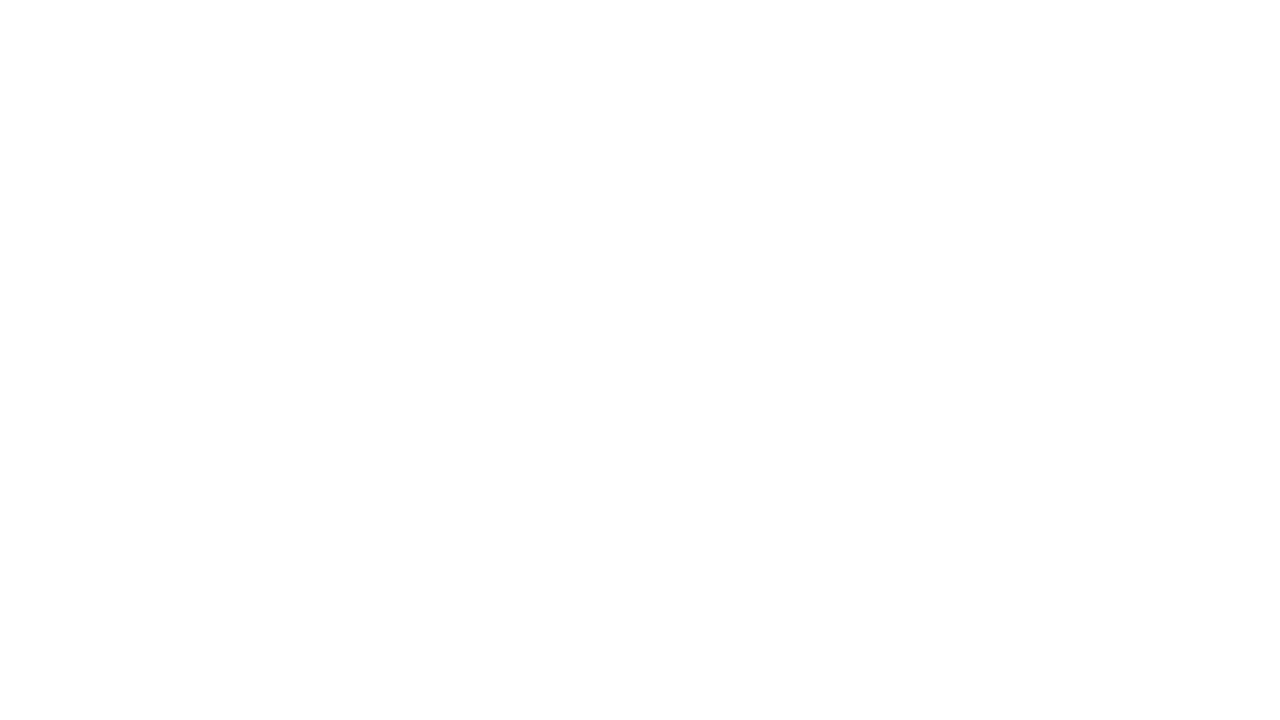
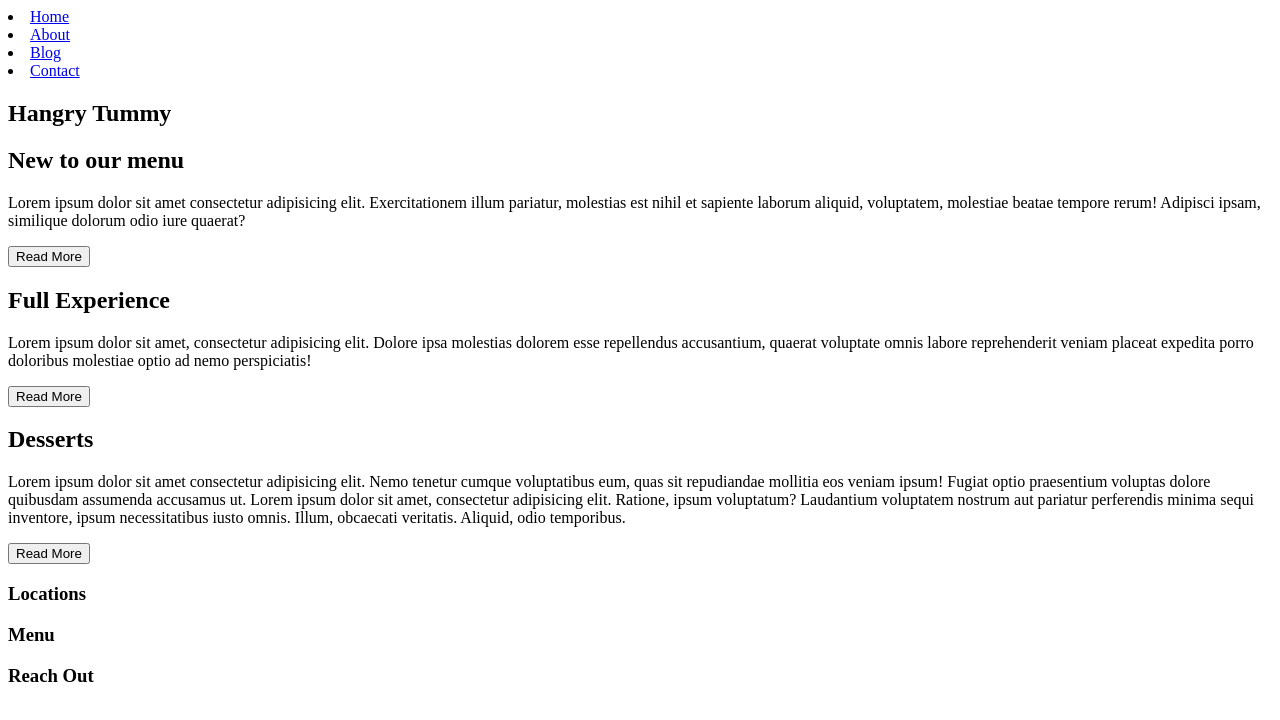
Before and after one commit to Kbruce12/kevinBruce-assignment1, a plain HTML site: page index.html in a window 1280 px wide. Drawn offline with Linux system fonts and the light colour scheme.

Commit message:
added html to index.html

```diff
--- a/index.html
+++ b/index.html
@@ -4,9 +4,51 @@
     <meta charset="UTF-8">
     <meta http-equiv="X-UA-Compatible" content="IE=edge">
     <meta name="viewport" content="width=device-width, initial-scale=1.0">
-    <title>Document</title>
+    <title>Hangry-Tummy</title>
 </head>
 <body>
-
+    <header>
+        <div class="wrapper">
+            <nav>
+                <li><a href="#home">Home</a></li>
+                <li><a href="#about">About</a></li>
+                <li><a href="#blog">Blog</a></li>
+                <li><a href="#contact">Contact</a></li>
+                <h1>Hangry Tummy</h1>
+            </nav>
+        </div>
+    </header>
+    <main>
+        <div class="wrapper">
+            <section>
+                <h2>New to our menu</h2>
+                <p>Lorem ipsum dolor sit amet consectetur adipisicing elit. Exercitationem illum pariatur, molestias est nihil et sapiente laborum aliquid, voluptatem, molestiae beatae tempore rerum! Adipisci ipsam, similique dolorum odio iure quaerat?</p>
+                <button>Read More</button>
+                <div class="imgcontainer">
+                </div>
+            </section>
+            <section>
+                <div class="imgcontainer"></div>
+                <h2>Full Experience</h2>
+                <p>Lorem ipsum dolor sit amet, consectetur adipisicing elit. Dolore ipsa molestias dolorem esse repellendus accusantium, quaerat voluptate omnis labore reprehenderit veniam placeat expedita porro doloribus molestiae optio ad nemo perspiciatis!</p>
+                <button>Read More</button>
+            </section>
+        </div>
+        <section>
+            <div class="wrapper">
+                <div class="imgcontainer2"></div>
+                <h2>Desserts</h2>
+                <p>Lorem ipsum dolor sit amet consectetur adipisicing elit. Nemo tenetur cumque voluptatibus eum, quas sit repudiandae mollitia eos veniam ipsum! Fugiat optio praesentium voluptas dolore quibusdam assumenda accusamus ut. Lorem ipsum dolor sit amet, consectetur adipisicing elit. Ratione, ipsum voluptatum? Laudantium voluptatem nostrum aut pariatur perferendis minima sequi inventore, ipsum necessitatibus iusto omnis. Illum, obcaecati veritatis. Aliquid, odio temporibus.</p>
+                <button>Read More</button>
+            </div>
+        </section>
+        <section>
+            <div class="wrapper">
+                <h3>Locations</h3>
+                <h3>Menu</h3>
+                <h3>Reach Out</h3>
+            </div>
+        </section>
+    </main>
 </body>
 </html>
```
